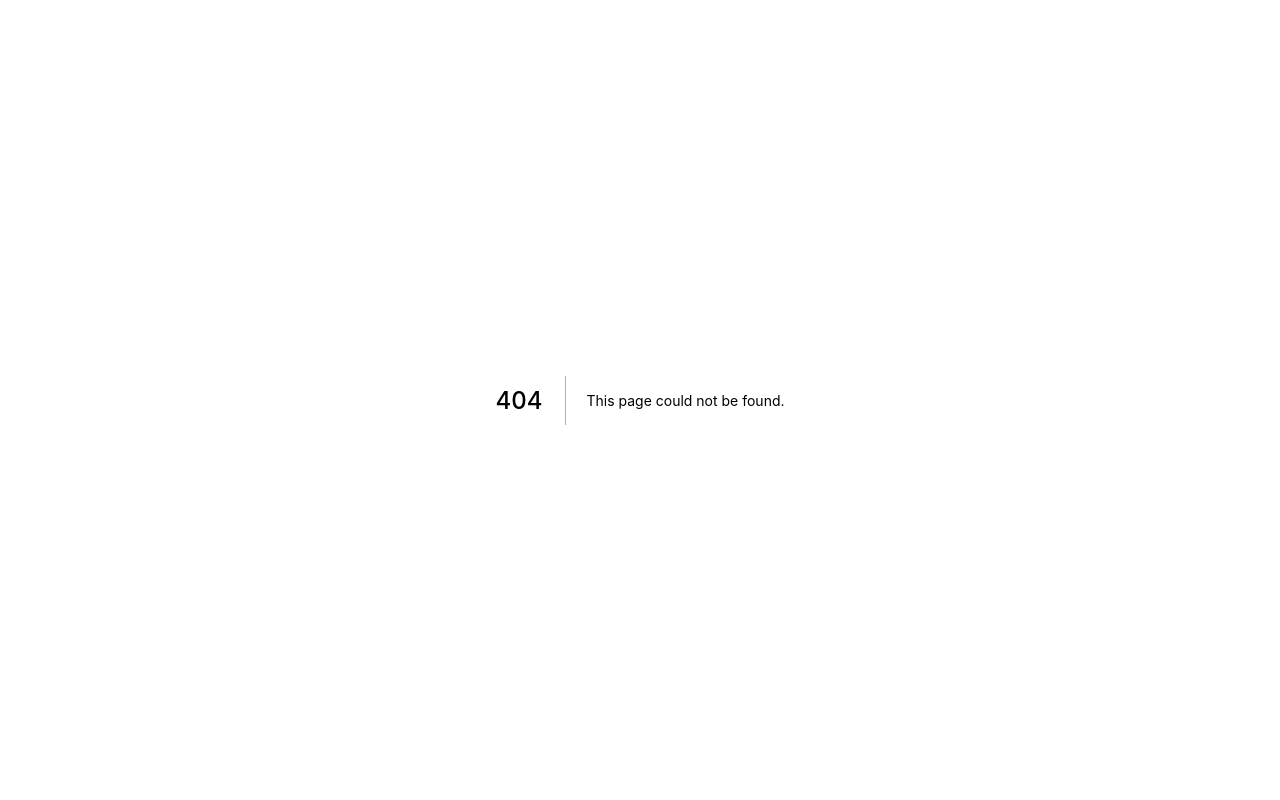
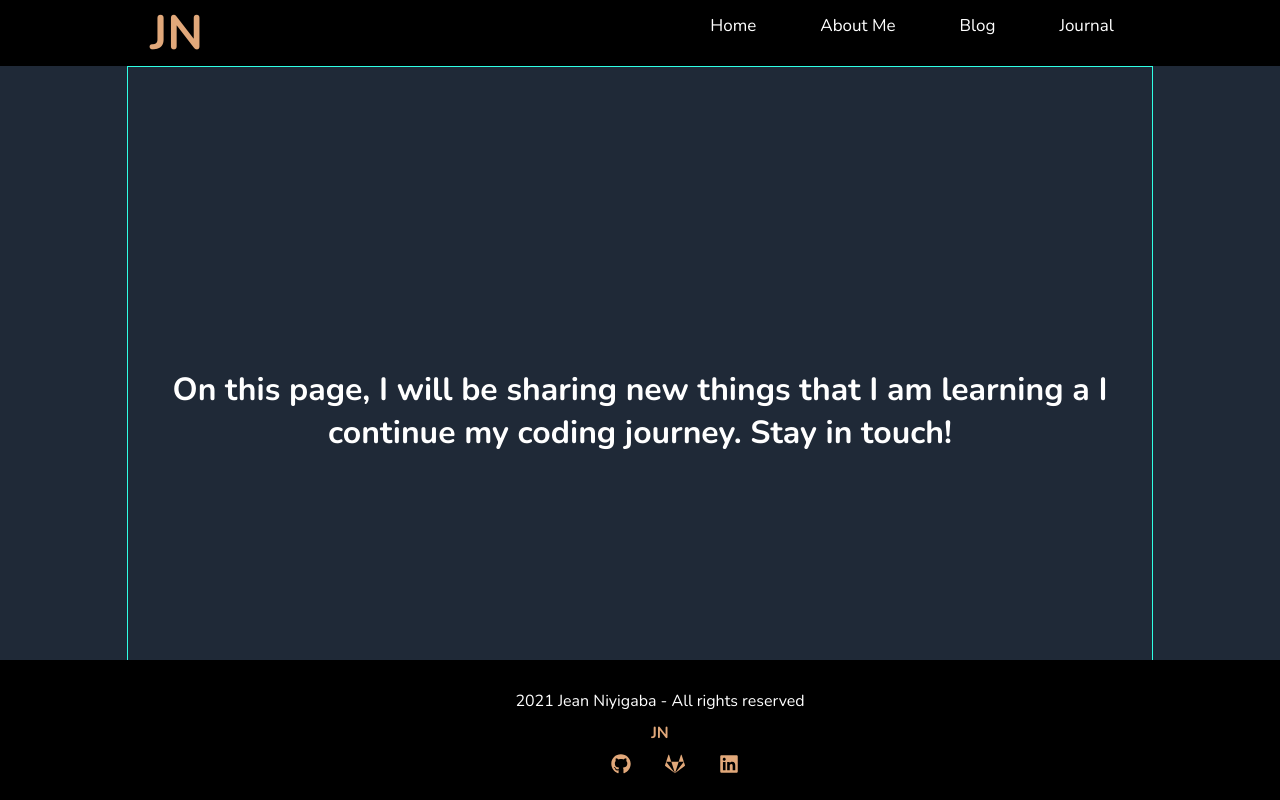
Before and after one commit to Jean198/jean-portfolio-nextjs, a Next.js app: page /blog in a window 1280 px wide. Before the commit this address had no page. Built offline with nearby package versions, Linux system fonts and the light colour scheme.

Commit message:
changed the styles

```diff
--- a/components/NavBar.js
+++ b/components/NavBar.js
@@ -28,7 +28,7 @@ export default function NavBar() {
                                 <a className="navbar-links links">About Me</a>
                             </Link>
 
-                            <Link href="#" className="links">
+                            <Link href="/blog" className="links">
                                 <a className="navbar-links links" target="blank">Blog</a>
                             </Link>
 
--- /dev/null
+++ b/pages/blog.js
@@ -0,0 +1,16 @@
+import Layout from "../components/Layout"
+export default function blog() {
+  return (
+    <Layout>
+
+        <div className="blog-container">
+
+            <h1>On this page, I will be sharing new things that I am learning a I continue my coding journey. Stay in touch!
+            </h1>
+
+        </div>
+
+    </Layout>
+
+  )
+}
--- a/styles/global.css
+++ b/styles/global.css
@@ -193,7 +193,8 @@ body{
     width:40%;
     min-height: 300px;
     padding: 3em;
-    border: solid 1px lightslategray;
+    border:solid 1px #2FFFE5;
+    /*border: solid 1px lightslategray;*/
     border-radius: 3px;
     transition: 0.3s;
     text-align: center;
@@ -265,7 +266,9 @@ body{
 /*Footer------------------------------------------------------------------*/
 .footer{
     margin: 0 auto;
-    margin-top: 100px;
+    position: fixed;
+    bottom: 0px;
+    width: 100%;
     text-align: center;
     padding:20px 20px;
     background-color: black;
@@ -333,17 +336,19 @@ body{
 
 
       margin-top: 100px;
+      margin-bottom: 150px;
 
 
 }
 
   .form{
 
-      border: solid 1px lightslategray;
+      border: solid 1px #2FFFE5;
       margin:0 auto;
       margin-top: 10px;
       width:40%;
       padding: 1em;
+      border-radius: 3px;
     }
 
   .input{
@@ -398,6 +403,7 @@ body{
     flex-direction: column;
     margin-top: 100px;
 
+
 }
 
 .about-image-div{
@@ -445,3 +451,21 @@ body{
     }
 
 }
+
+
+/* Blog------------------------------------------------------------------------------------------------------------*/
+
+.blog-container{
+
+    border: solid 1px #2FFFE5 ;
+    width: 80%;
+    min-height: 86vh;
+    margin: 0 auto;
+    display: flex;
+    flex-direction: column;
+    align-items: center;
+    justify-content: center;
+    text-align: center;
+
+
+}
```
